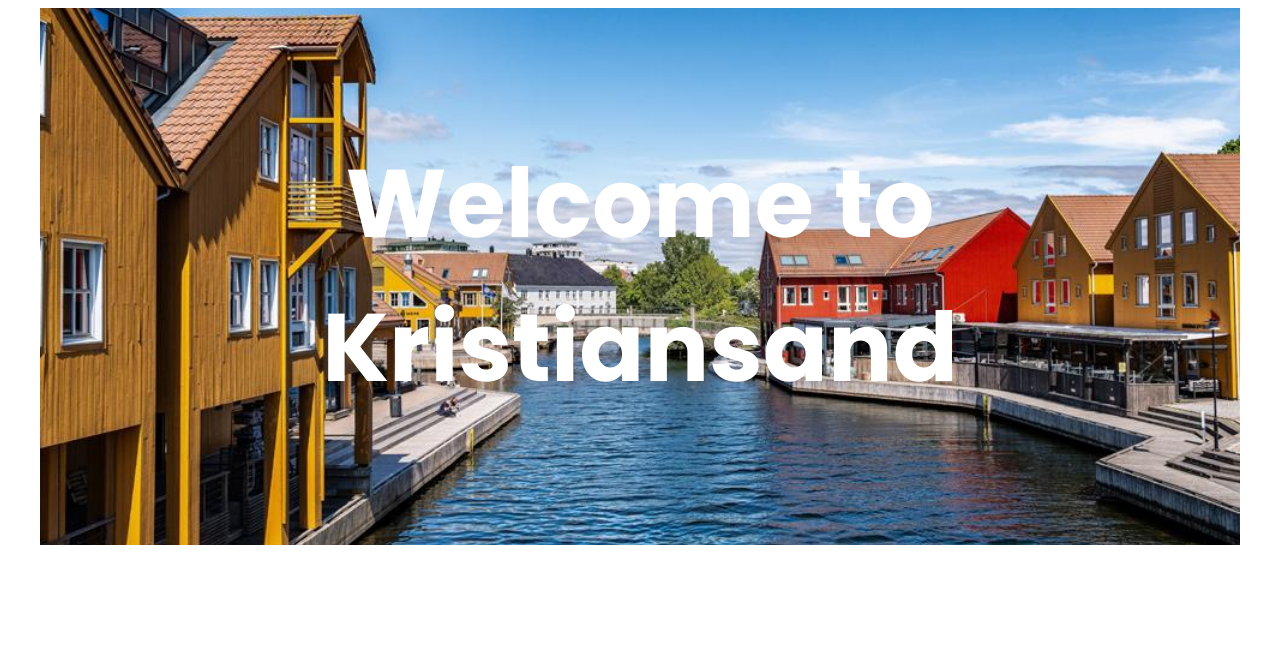
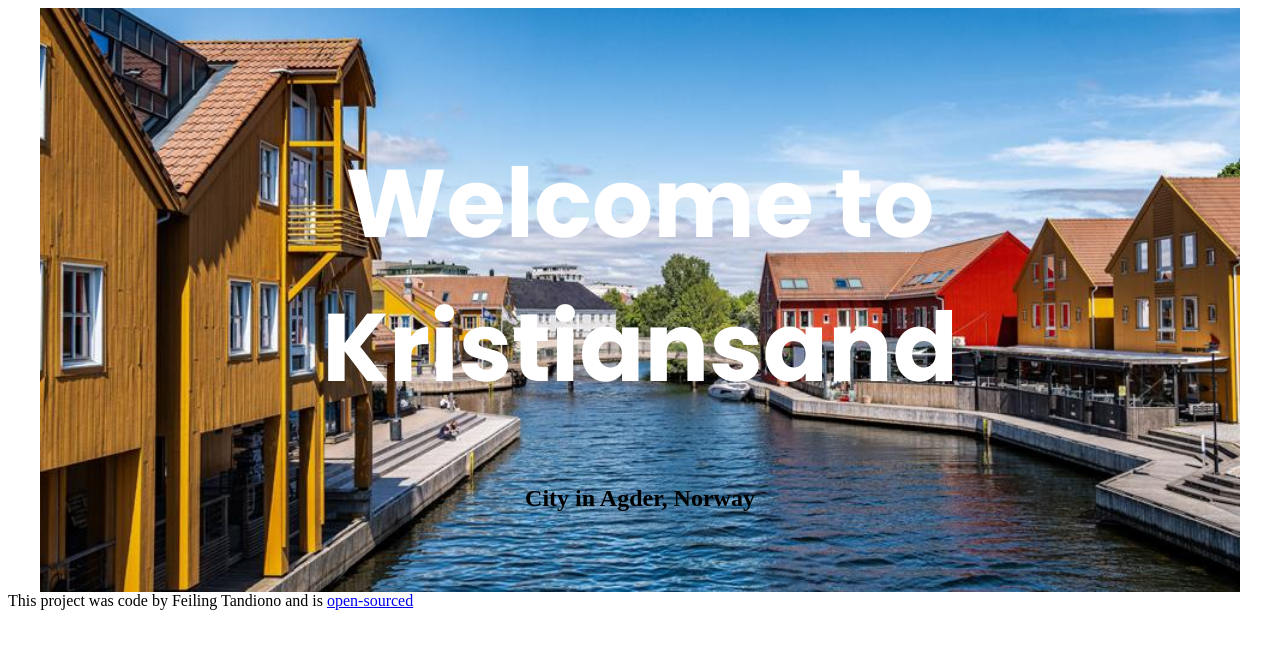
Before and after one commit to ling83-ft/kristiansand-travel-project, a plain HTML site: page index.html in a window 1280 px wide. Drawn offline with Linux system fonts and the light colour scheme.

Commit message:
add subtitle

```diff
--- a/index.html
+++ b/index.html
@@ -13,6 +13,15 @@
   />
   <link rel="stylesheet" href="./src/styles.css" />
   <body>
-    <header><h1>Welcome to Kristiansand</h1></header>
+    <header>
+      <h1>Welcome to Kristiansand</h1>
+      <h2>City in Agder, Norway</h2>
+    </header>
+    <footer>
+      This project was code by Feiling Tandiono and is
+      <a href="https://github.com/ling83-ft/kristiansand-travel-project"
+        >open-sourced</a
+      >
+    </footer>
   </body>
 </html>
```
